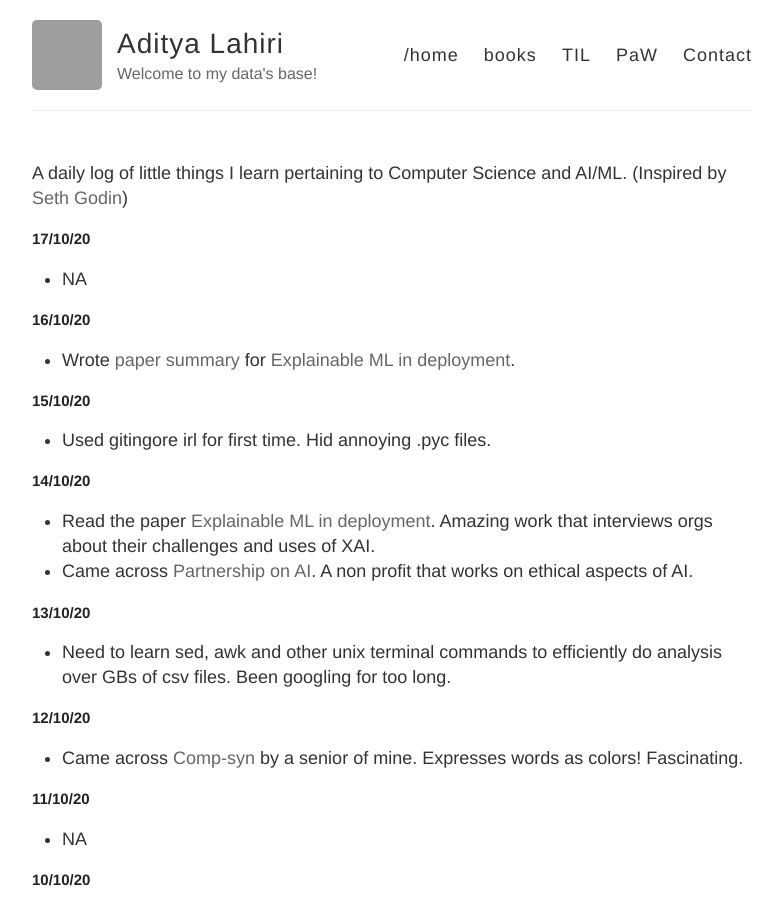
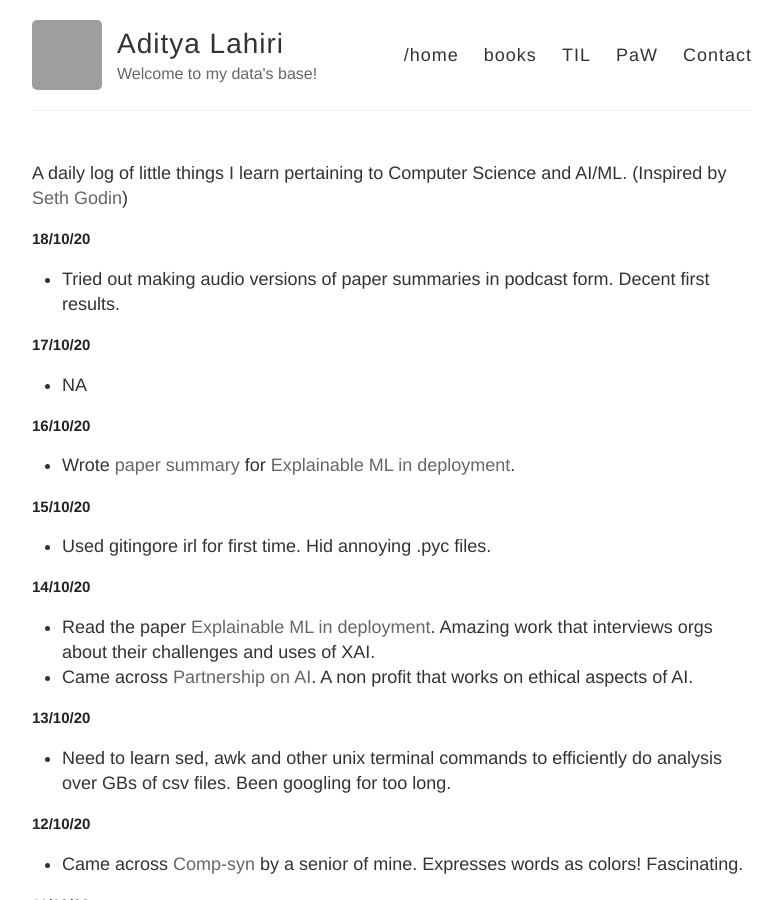
Before and after one commit to adityalahiri/adityalahiri.github.io, a Jekyll site: the page built from TIL.md, in a window 1280 px wide and 900 px high. Shown: the whole window, without its empty margins (248-1030 px from the left). Built offline with Jekyll 4.4.1, drawn with Linux system fonts in a browser that asks for light colours; our own code applies the rules of GitHub Pages for plain Markdown files; grey boxes are pictures that could not be loaded.

Commit message:
Update for 18/10

```diff
--- a/TIL.md
+++ b/TIL.md
@@ -1,5 +1,9 @@
 A daily log of little things I learn pertaining to Computer Science and AI/ML.
 (Inspired by [Seth Godin](https://seths.blog/))
+
+## 18/10/20
+
+* Tried out making audio versions of paper summaries in podcast form. Decent first results.
 
 ## 17/10/20
 
```
